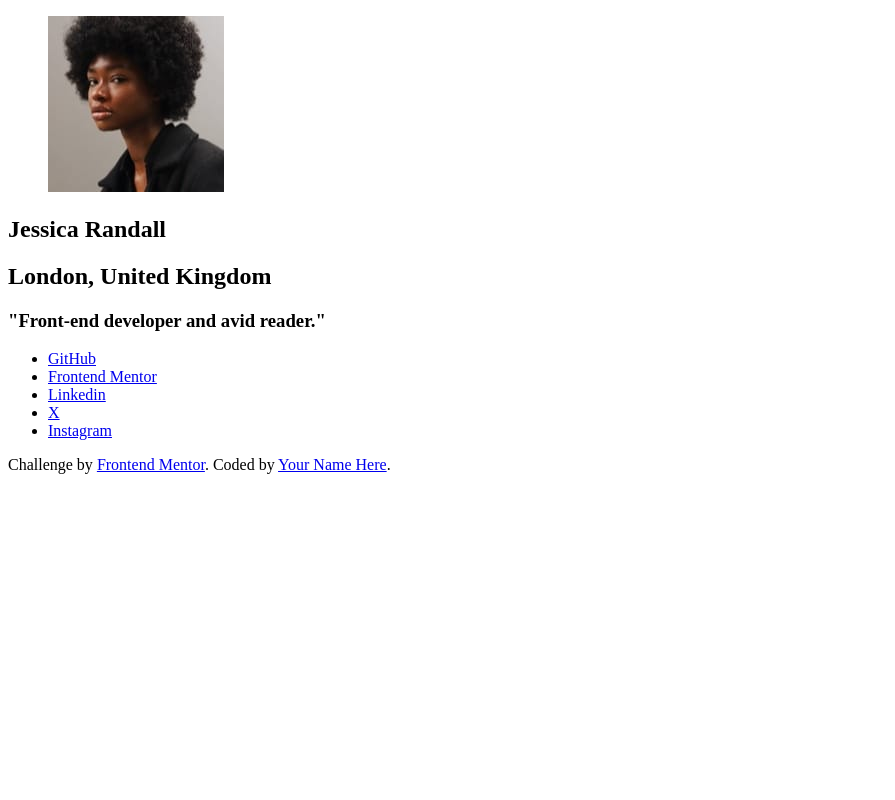
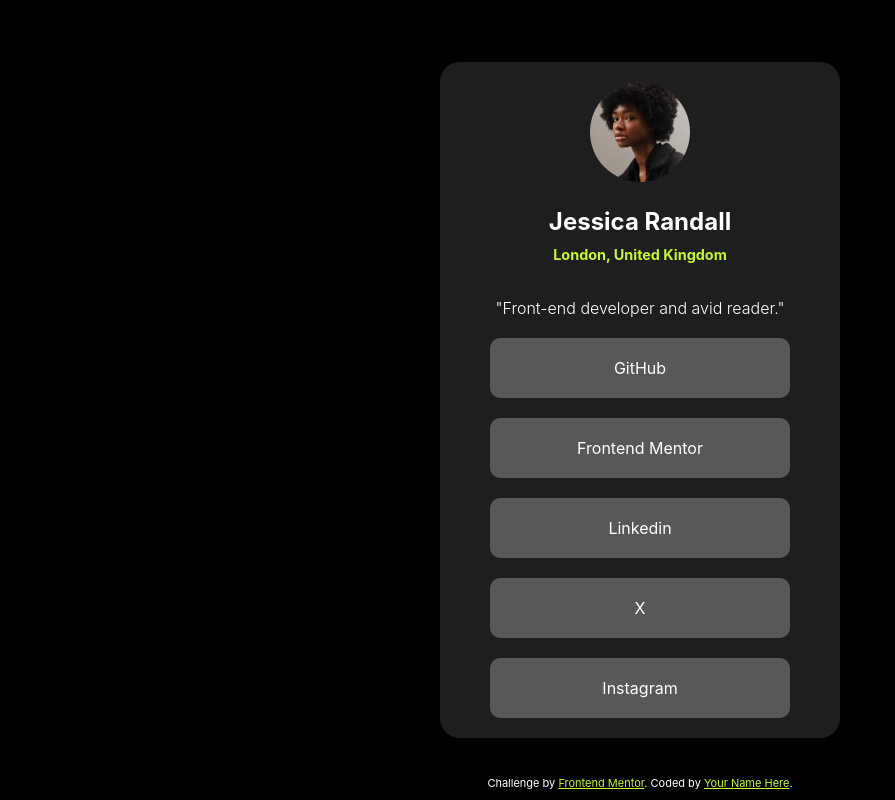
Before and after one commit to WeslleyNsou/Social-links, a plain HTML site: page index.html in a window 1280 px wide. Shown: the whole page, without its empty margins (0-895 px from the left). Drawn offline with Linux system fonts and the light colour scheme; a web font is replaced by a local one.

Commit message:
Style final
fase de criação de estilo concluido

```diff
--- a/style.css
+++ b/style.css
@@ -1 +1,86 @@
 @charset "UTF-8";
+
+/*Importação das fontes*/
+@font-face {
+    font-family:inter ;
+    src: url(fonts/Inter-VariableFont_slnt\,wght.ttf);
+}
+
+/*Configuração geral*/
+*{
+    margin: 0px;
+    padding: 0px;
+}
+body{
+    height: 100vh;
+    background-color: black;
+}
+main{
+    height: 97vh;
+    background-color: black;
+}
+section{
+    width: 400px;
+    border-radius: 20px;
+    background-color: rgb(31, 30, 30);
+    font-family: inter;
+    color: white;
+
+    /*Centralização vertical*/
+    position: absolute;
+    top: 50%;
+    left: 50%;
+    transform: translate(-50%, -50%);
+}
+img{
+    display: block;
+    width: 100px;
+    border-radius: 50%;
+    margin: auto;
+    padding: 20px;
+}
+h1, h2, h3{
+    text-align: center;
+    padding: 5px;
+}
+h2{
+    font-size: 0.9em;
+    color: hsl(75, 94%, 57%);
+    padding-bottom: 30px;
+}
+h3{
+    font-size: 1em;
+    font-weight: 300;
+    padding-bottom: 20px;
+}
+ul{
+    display: block;
+    list-style-type: none;
+    text-align: center;
+    width: 300px;
+    margin: auto;
+}
+li{
+    padding: 20px;
+    background-color:rgb(88, 88, 88) ;
+    border-radius: 10px;
+    margin-bottom: 20px;
+}
+li a{
+    text-decoration: none;
+    font-family: inter;
+    color: white;
+}
+
+/*Footer*/
+footer{
+    font-family: inter;
+    color: white;
+}
+.attribution {
+    font-size: 11px;
+    text-align: center;
+ }
+.attribution a {
+     color: hsl(75, 94%, 57%);
+ }
```
